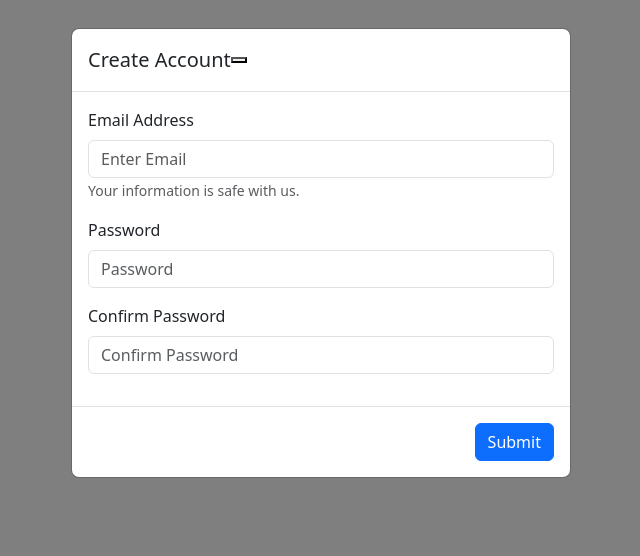
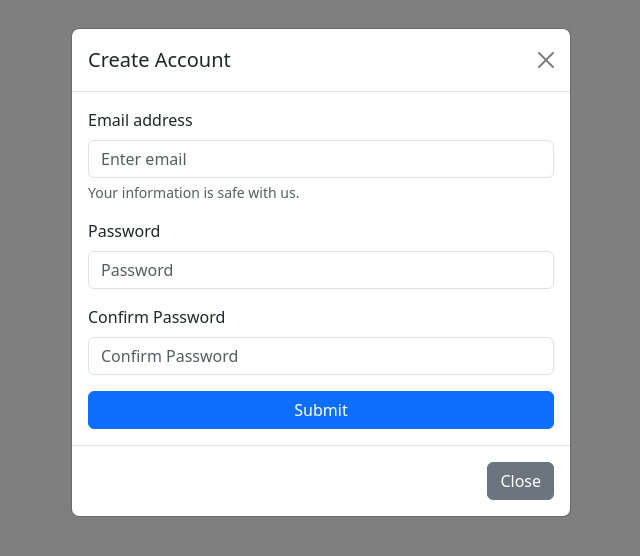
Before and after one commit to acciojob/bootstrap-signup-modal-shweta8814, a website: page main.html in a window 1280 px wide. Both pictures are taken after a click on the button "Sign Up". Shown: the whole page, without its empty margins (319-959 px from the left). Drawn offline with nearby package versions, Linux system fonts and the light colour scheme.

Commit message:
created a submission

```diff
--- a/main.html
+++ b/main.html
@@ -8,9 +8,9 @@
   <link href="https://cdn.jsdelivr.net/npm/bootstrap@5.3.0-alpha3/dist/css/bootstrap.min.css" rel="stylesheet">
 </head>
 <body>
+
 <!-- Sign Up Button -->
-  <!-- Sign Up Button -->
-  <div class="container mt-5 text-center">
+<div class="text-center mt-5">
   <button type="button" class="btn btn-primary" data-bs-toggle="modal" data-bs-target="#signupModal">
     Sign Up
   </button>
@@ -22,40 +22,38 @@
     <div class="modal-content">
       <div class="modal-header">
         <h5 class="modal-title" id="signupModalLabel">Create Account</h5>
-          <button type="button" class="close" data-bs-dismiss="modal" aria-label="Close"></button>
+        <button type="button" class="btn-close" data-bs-dismiss="modal" aria-label="Close"></button>
       </div>
       <div class="modal-body">
         <form>
-
-        <!--email-->
+          <!-- Email Input -->
           <div class="mb-3">
-            <label for="email" class="form-label">Email Address</label>
-            <input type="email" class="form-control" id="email" placeholder="Enter Email" required>
-            <small class="text-muted">Your information is safe with us.</small>
+            <label for="emailInput" class="form-label">Email address</label>
+            <input type="email" class="form-control" id="emailInput" placeholder="Enter email">
+            <div class="form-text">Your information is safe with us.</div>
           </div>
-
-        <!--password-->
+          <!-- Password Input -->
           <div class="mb-3">
-            <label for="password" class="form-label">Password</label>
-            <input type="password" class="form-control" id="password" placeholder="Password" required>
+            <label for="passwordInput" class="form-label">Password</label>
+            <input type="password" class="form-control" id="passwordInput" placeholder="Password">
           </div>
-
-        <!--Confirm Password-->
+          <!-- Confirm Password Input -->
           <div class="mb-3">
-            <label for="confirm password" class="form-label">Confirm Password</label>
-            <input type="confirm password" class="form-control" id="confirm password" placeholder="Confirm Password" required>
+            <label for="confirmPasswordInput" class="form-label">Confirm Password</label>
+            <input type="password" class="form-control" id="confirmPasswordInput" placeholder="Confirm Password">
           </div>
+          <!-- Submit Button -->
+          <button type="submit" class="btn btn-primary w-100">Submit</button>
         </form>
       </div>
       <div class="modal-footer">
-
-    <button type="submit" class="btn btn-primary">Submit</button>
+        <button type="button" class="btn btn-secondary" data-bs-dismiss="modal">Close</button>
       </div>
     </div>
   </div>
 </div>
 
-
+<!-- Bootstrap JS -->
 <script src="https://cdn.jsdelivr.net/npm/bootstrap@5.3.0-alpha3/dist/js/bootstrap.bundle.min.js"></script>
 </body>
 </html>
```
Lines whose indentation alone changed are shown as unchanged.
